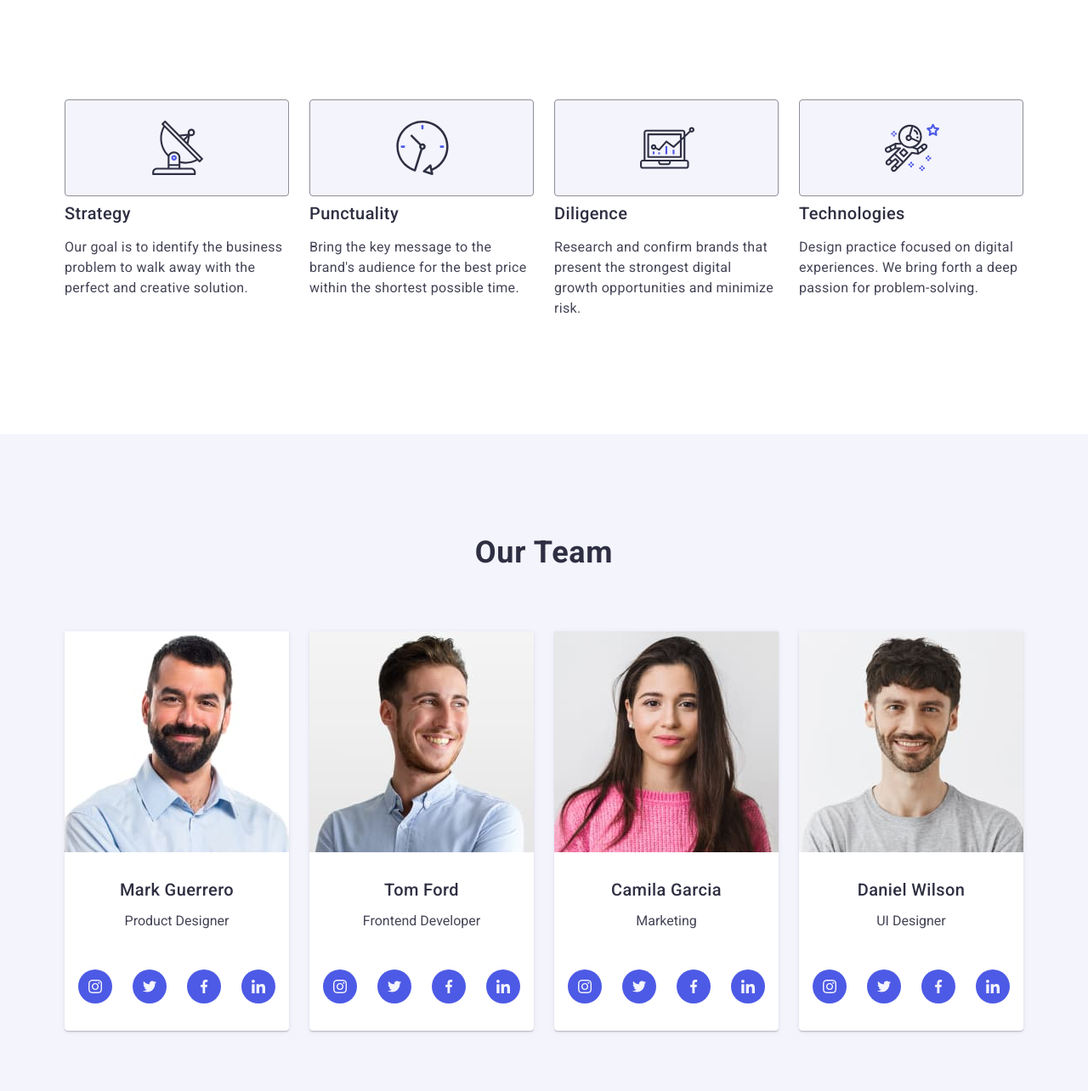
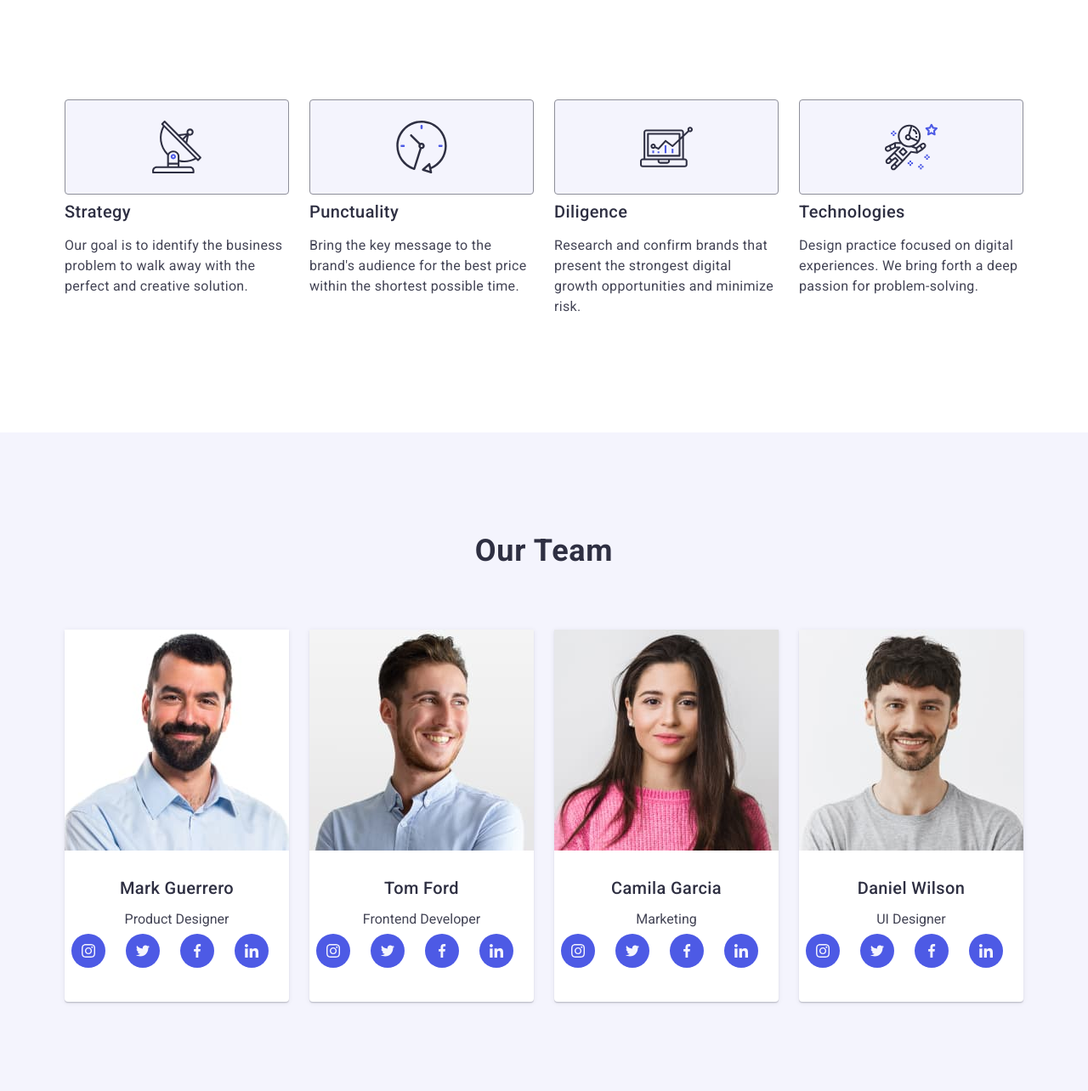
Before and after one commit to oko1o/goit-markup-hw-04, a plain HTML site: page index.html in a window 1280 px wide. Shown: the part 676-1960 px from the top of the page at 85% size. Drawn offline with nearby package versions, Linux system fonts and the light colour scheme.

Commit message:
hw 04 v1.9

```diff
--- a/css/styles.css
+++ b/css/styles.css
@@ -22,6 +22,7 @@ ul {
 
 .header {
   border-bottom: 1px solid #e7e9fc;
+  box-shadow: 0px 2px 1px rgba(46, 47, 66, 0.08), 0px 1px 1px rgba(46, 47, 66, 0.16), 0px 1px 6px rgba(46, 47, 66, 0.08);;
 }
 
 .container {
@@ -72,7 +73,7 @@ ul {
   font-size: 16px;
   line-height: 1.5;
   letter-spacing: 0.02em;
-  color: #2e2f42;
+  color: #404bbf;
   padding: 24px 0;
   display: flex;
   flex-direction: column;
@@ -81,6 +82,7 @@ ul {
   transition-property: color;
   transition-duration: 250ms;
   transition-timing-function: cubic-bezier(0.4, 0, 0.2, 1);
+  position: relative;
 }
 
 .nav__menu__link:hover {
@@ -91,16 +93,15 @@ ul {
   color: #404bbf;
 }
 
-.nav__menu__link-active {
-  padding: 24px 0 0 0;
-}
-
 .nav__menu__link-active::after {
   content: "";
   width: 48px;
   height: 4px;
   background-color: #404bbf;
   border-radius: 2px;
+  position: absolute;
+  left: 0;
+  bottom: -1px;
 }
 
 .address {
@@ -137,10 +138,11 @@ ul {
   background-image: linear-gradient(90deg,
       rgba(46, 47, 66, 0.7),
       rgba(46, 47, 66, 0.7)),
-    url(../images/people-office-1.jpg);
+    url(../images/img-name.jpg);
   max-width: 1440px;
-  margin-left: auto;
-  margin-right: auto;
+  background-repeat: no-repeat;
+  background-position: center;
+  background-size: cover;
 }
 
 .solutions-container {
@@ -228,11 +230,13 @@ ul {
   background-color: #f4f4fd;
   border-radius: 4px;
   margin-bottom: 8px;
+  display: flex;
+  align-items: center;
+  justify-content: center;
+  height: 112px;
 }
 
 .features__list__item_icon_svg {
-  width: 64px;
-  height: 64px;
   display: block;
   margin: 24px 100px 24px 100px;
 }
@@ -290,34 +294,40 @@ ul {
   display: flex;
   gap: 24px;
   justify-content: center;
-  align-items: center;
-  margin-bottom: 32px;
 }
 
 .our-team__list__item__icon__item {
   width: 40px;
   height: 40px;
+}
+
+.our-team__list__item__icon__item__link {
+  width: 100%;
+  height: 100%;
   background-color: #4d5ae5;
   border-radius: 50%;
   display: flex;
+  align-items: center;
   justify-content: center;
-  align-items: center;
-  position: relative;
+  margin-left: -8px;
+  margin-top: -8px;
+  top: 50%;
+  left: 50%;
   transition-property: background-color;
   transition-duration: 250ms;
   transition-timing-function: cubic-bezier(0.4, 0, 0.2, 1);
 }
 
-.our-team__list__item__icon__item:hover {
+.our-team__list__item__icon__item__link:hover {
+  background-color: #404bbf;
+}
+
+.our-team__list__item__icon__item__link:focus {
   background-color: #404bbf;
 }
 
 .our-team__list__item__icon__item__link {
-  position: absolute;
-  margin-left: -8px;
-  margin-top: -8px;
-  top: 50%;
-  left: 50%;
+  fill: #f4f4fd;
 }
 
 .our-portfolio {
@@ -343,14 +353,6 @@ ul {
   transition-timing-function: cubic-bezier(0.4, 0, 0.2, 1);
 }
 
-.our-portfolio__list__item:hover {
-  box-shadow: 0px 2px 1px 0px rgba(46, 47, 66, 0.08), 0px 1px 1px 0px rgba(46, 47, 66, 0.16), 0px 1px 6px 0px rgba(46, 47, 66, 0.08);
-}
-
-.our-portfolio__list__item:hover .overlay__text {
-  transform: translateY(0);
-}
-
 .overlay {
   position: relative;
   overflow: hidden;
@@ -363,11 +365,19 @@ ul {
   top: 0;
   left: 0;
   width: 100%;
-  height: 300px;
+  height: 100%;
   padding: 40px 32px 0 32px;
   margin: 0;
   transform: translateY(100%);
   transition: 250ms cubic-bezier(0.4, 0, 0.2, 1);
+}
+
+.our-portfolio__list__item:hover {
+  box-shadow: 0px 2px 1px 0px rgba(46, 47, 66, 0.08), 0px 1px 1px 0px rgba(46, 47, 66, 0.16), 0px 1px 6px 0px rgba(46, 47, 66, 0.08);
+}
+
+.our-portfolio__list__item:hover .overlay__text {
+  transform: translateY(0);
 }
 
 .our-portfolio__list__item__description {
--- a/index.html
+++ b/index.html
@@ -54,7 +54,7 @@
         <ul class="features__list">
           <li class="features__list__item">
             <div class="features__list__item_icon">
-              <svg class="features__list__item_icon_svg">
+              <svg class="features__list__item_icon_svg" width="64px" height="64px">
                 <use href="./images/icons.svg#icon-antenna-1"></use>
               </svg>
             </div>
@@ -66,7 +66,7 @@
           </li>
           <li class="features__list__item">
             <div class="features__list__item_icon">
-              <svg class="features__list__item_icon_svg">
+              <svg class="features__list__item_icon_svg" width="64px" height="64px">
                 <use href="./images/icons.svg#icon-clock-1"></use>
               </svg>
             </div>
@@ -78,7 +78,7 @@
           </li>
           <li class="features__list__item">
             <div class="features__list__item_icon">
-              <svg class="features__list__item_icon_svg">
+              <svg class="features__list__item_icon_svg" width="64px" height="64px">
                 <use href="./images/icons.svg#icon-diagram-1"></use>
               </svg>
             </div>
@@ -90,7 +90,7 @@
           </li>
           <li class="features__list__item">
             <div class="features__list__item_icon">
-              <svg class="features__list__item_icon_svg">
+              <svg class="features__list__item_icon_svg" width="64px" height="64px">
                 <use href="./images/icons.svg#icon-astronaut-1"></use>
               </svg>
             </div>
@@ -117,33 +117,33 @@
               <p class="our-team__list__item__person__text">
                 Product Designer
               </p>
-            </div>
             <ul class="our-team__list__item__icon">
               <li class="our-team__list__item__icon__item">
-                <a class="our-team__list__item__icon__item__link" href="" target="_blank"><svg width="16px"
+                <a class="our-team__list__item__icon__item__link" href="" target="_blank"><svg class="our-team__list__item__icon__item__link__svg" width="16px"
                     height="16px" class="our-team__list__item__icon__item__svg">
                     <use href="./images/icons.svg#icon-instagram-1"></use>
                   </svg></a>
               </li>
               <li class="our-team__list__item__icon__item">
-                <a class="our-team__list__item__icon__item__link" href="" target="_blank"><svg width="16px"
+                <a class="our-team__list__item__icon__item__link" href="" target="_blank"><svg class="our-team__list__item__icon__item__link__svg" width="16px"
                     height="16px" class="our-team__list__item__icon__item__svg">
                     <use href="./images/icons.svg#icon-twitter-1"></use>
                   </svg></a>
               </li>
               <li class="our-team__list__item__icon__item">
-                <a class="our-team__list__item__icon__item__link" href="" target="_blank"><svg width="16px"
+                <a class="our-team__list__item__icon__item__link" href="" target="_blank"><svg class="our-team__list__item__icon__item__link__svg" width="16px"
                     height="16px" class="our-team__list__item__icon__item__svg">
                     <use href="./images/icons.svg#icon-facebook-1"></use>
                   </svg></a>
               </li>
               <li class="our-team__list__item__icon__item">
-                <a class="our-team__list__item__icon__item__link" href="" target="_blank"><svg width="16px"
+                <a class="our-team__list__item__icon__item__link" href="" target="_blank"><svg class="our-team__list__item__icon__item__link__svg" width="16px"
                     height="16px" class="our-team__list__item__icon__item__svg">
                     <use href="./images/icons.svg#icon-linkedin-1"></use>
                   </svg></a>
               </li>
             </ul>
+          </div>
           </li>
           <li class="our-team__list__item">
             <img class="our-team__list__item__image" src="./images/tom-ford.jpg" alt="Tom Ford" width="264"
@@ -153,33 +153,33 @@
               <p class="our-team__list__item__person__text">
                 Frontend Developer
               </p>
-            </div>
             <ul class="our-team__list__item__icon">
               <li class="our-team__list__item__icon__item">
-                <a class="our-team__list__item__icon__item__link" href="" target="_blank"><svg width="16px"
+                <a class="our-team__list__item__icon__item__link" href="" target="_blank"><svg class="our-team__list__item__icon__item__link__svg" width="16px"
                     height="16px" class="our-team__list__item__icon__item__svg">
                     <use href="./images/icons.svg#icon-instagram-1"></use>
                   </svg></a>
               </li>
               <li class="our-team__list__item__icon__item">
-                <a class="our-team__list__item__icon__item__link" href="" target="_blank"><svg width="16px"
+                <a class="our-team__list__item__icon__item__link" href="" target="_blank"><svg class="our-team__list__item__icon__item__link__svg" width="16px"
                     height="16px" class="our-team__list__item__icon__item__svg">
                     <use href="./images/icons.svg#icon-twitter-1"></use>
                   </svg></a>
               </li>
               <li class="our-team__list__item__icon__item">
-                <a class="our-team__list__item__icon__item__link" href="" target="_blank"><svg width="16px"
+                <a class="our-team__list__item__icon__item__link" href="" target="_blank"><svg class="our-team__list__item__icon__item__link__svg" width="16px"
                     height="16px" class="our-team__list__item__icon__item__svg">
                     <use href="./images/icons.svg#icon-facebook-1"></use>
                   </svg></a>
               </li>
               <li class="our-team__list__item__icon__item">
-                <a class="our-team__list__item__icon__item__link" href="" target="_blank"><svg width="16px"
+                <a class="our-team__list__item__icon__item__link" href="" target="_blank"><svg class="our-team__list__item__icon__item__link__svg" width="16px"
                     height="16px" class="our-team__list__item__icon__item__svg">
                     <use href="./images/icons.svg#icon-linkedin-1"></use>
                   </svg></a>
               </li>
             </ul>
+          </div>
           </li>
           <li class="our-team__list__item">
             <img class="our-team__list__item__image" src="./images/camila-garcia.jpg" alt="Camila Garcia" width="264"
@@ -189,33 +189,33 @@
                 Camila Garcia
               </h3>
               <p class="our-team__list__item__person__text">Marketing</p>
-            </div>
             <ul class="our-team__list__item__icon">
               <li class="our-team__list__item__icon__item">
-                <a class="our-team__list__item__icon__item__link" href="" target="_blank"><svg width="16px"
+                <a class="our-team__list__item__icon__item__link" href="" target="_blank"><svg class="our-team__list__item__icon__item__link__svg" width="16px"
                     height="16px" class="our-team__list__item__icon__item__svg">
                     <use href="./images/icons.svg#icon-instagram-1"></use>
                   </svg></a>
               </li>
               <li class="our-team__list__item__icon__item">
-                <a class="our-team__list__item__icon__item__link" href="" target="_blank"><svg width="16px"
+                <a class="our-team__list__item__icon__item__link" href="" target="_blank"><svg class="our-team__list__item__icon__item__link__svg" width="16px"
                     height="16px" class="our-team__list__item__icon__item__svg">
                     <use href="./images/icons.svg#icon-twitter-1"></use>
                   </svg></a>
               </li>
               <li class="our-team__list__item__icon__item">
-                <a class="our-team__list__item__icon__item__link" href="" target="_blank"><svg width="16px"
+                <a class="our-team__list__item__icon__item__link" href="" target="_blank"><svg class="our-team__list__item__icon__item__link__svg" width="16px"
                     height="16px" class="our-team__list__item__icon__item__svg">
                     <use href="./images/icons.svg#icon-facebook-1"></use>
                   </svg></a>
               </li>
               <li class="our-team__list__item__icon__item">
-                <a class="our-team__list__item__icon__item__link" href="" target="_blank"><svg width="16px"
+                <a class="our-team__list__item__icon__item__link" href="" target="_blank"><svg class="our-team__list__item__icon__item__link__svg" width="16px"
                     height="16px" class="our-team__list__item__icon__item__svg">
                     <use href="./images/icons.svg#icon-linkedin-1"></use>
                   </svg></a>
               </li>
             </ul>
+          </div>
           </li>
           <li class="our-team__list__item">
             <img class="our-team__list__item__image" src="./images/daniel-wilson.jpg" alt="Daniel Wilson" width="264"
@@ -225,33 +225,33 @@
                 Daniel Wilson
               </h3>
               <p class="our-team__list__item__person__text">UI Designer</p>
-            </div>
             <ul class="our-team__list__item__icon">
               <li class="our-team__list__item__icon__item">
-                <a class="our-team__list__item__icon__item__link" href="" target="_blank"><svg width="16px"
+                <a class="our-team__list__item__icon__item__link" href="" target="_blank"><svg class="our-team__list__item__icon__item__link__svg" width="16px"
                     height="16px" class="our-team__list__item__icon__item__svg">
                     <use href="./images/icons.svg#icon-instagram-1"></use>
                   </svg></a>
               </li>
               <li class="our-team__list__item__icon__item">
-                <a class="our-team__list__item__icon__item__link" href="" target="_blank"><svg width="16px"
+                <a class="our-team__list__item__icon__item__link" href="" target="_blank"><svg class="our-team__list__item__icon__item__link__svg" width="16px"
                     height="16px" class="our-team__list__item__icon__item__svg">
                     <use href="./images/icons.svg#icon-twitter-1"></use>
                   </svg></a>
               </li>
               <li class="our-team__list__item__icon__item">
-                <a class="our-team__list__item__icon__item__link" href="" target="_blank"><svg width="16px"
+                <a class="our-team__list__item__icon__item__link" href="" target="_blank"><svg class="our-team__list__item__icon__item__link__svg" width="16px"
                     height="16px" class="our-team__list__item__icon__item__svg">
                     <use href="./images/icons.svg#icon-facebook-1"></use>
                   </svg></a>
               </li>
               <li class="our-team__list__item__icon__item">
-                <a class="our-team__list__item__icon__item__link" href="" target="_blank"><svg width="16px"
+                <a class="our-team__list__item__icon__item__link" href="" target="_blank"><svg class="our-team__list__item__icon__item__link__svg" width="16px"
                     height="16px" class="our-team__list__item__icon__item__svg">
                     <use href="./images/icons.svg#icon-linkedin-1"></use>
                   </svg></a>
               </li>
             </ul>
+          </div>
           </li>
         </ul>
       </div>
```
Also changed, not shown: images/img-name.jpg (renamed from images/people-office-1.jpg).
